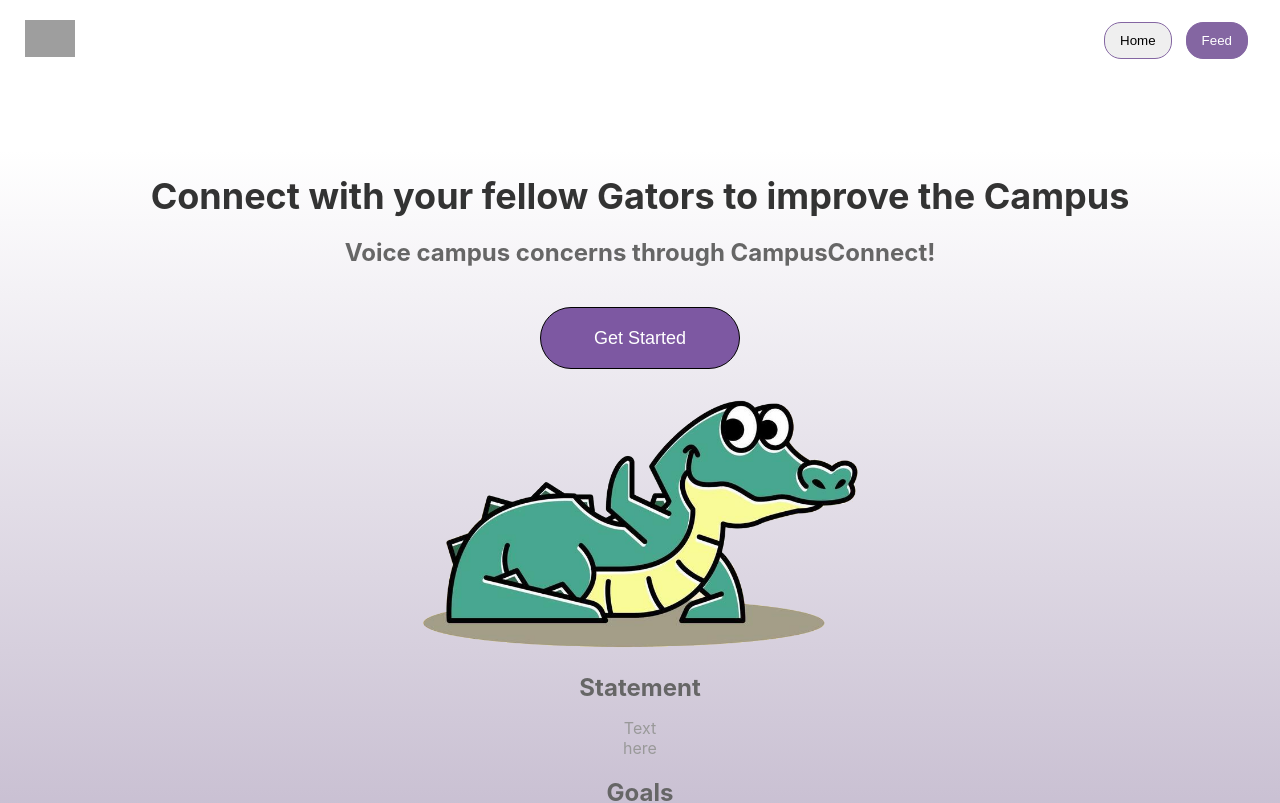
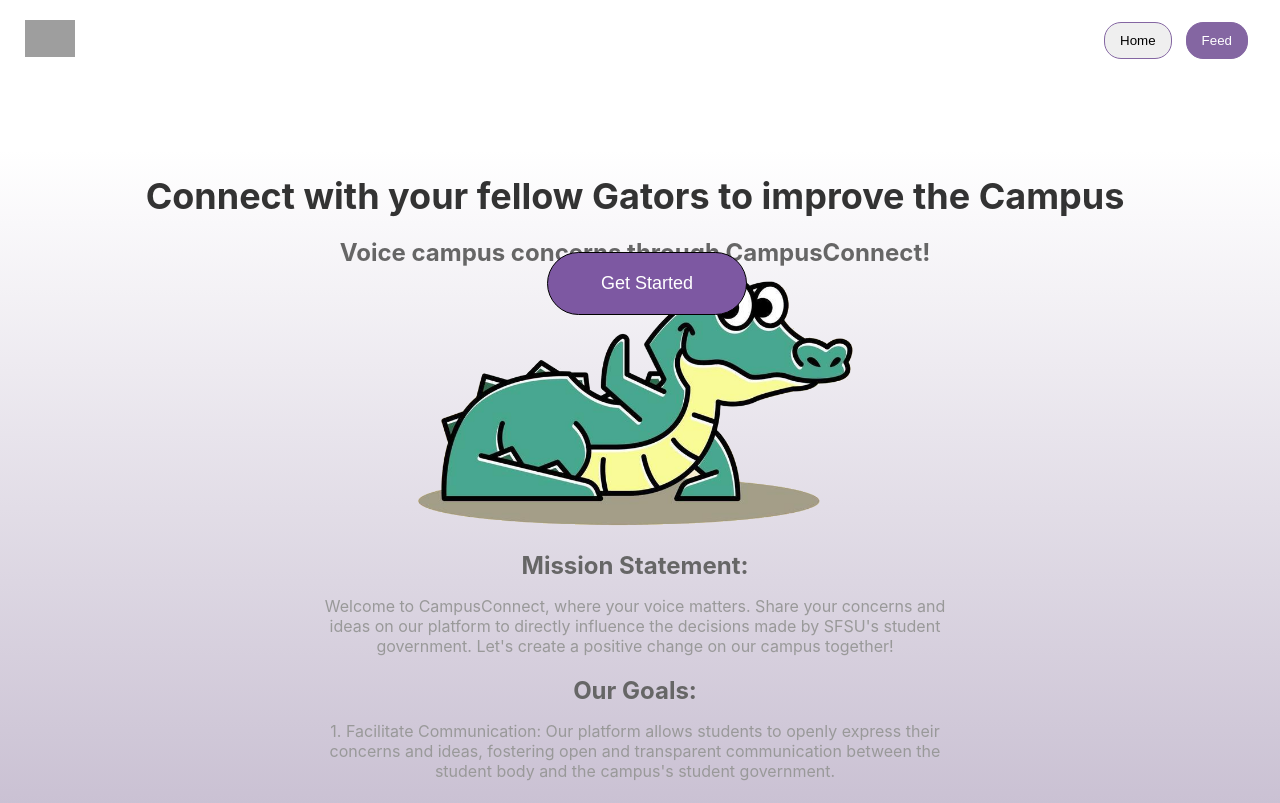
Before and after one commit to palina0k/CampusConnectWebsite, a React (Create React App) app: page / in a window 1280 px wide. Shown: the top 803 px of the page. Built offline with nearby package versions, Linux system fonts and the light colour scheme; grey boxes are pictures that could not be loaded.

Commit message:
some centering

```diff
--- a/src/pages/Feed.js
+++ b/src/pages/Feed.js
@@ -1,5 +1,4 @@
 import React from 'react';
-import "bootstrap/dist/js/bootstrap.bundle.min.js";
 import './Feed.css';
 import { useState, useEffect } from 'react';
 import "./Feed.css";
--- a/src/pages/Home.css
+++ b/src/pages/Home.css
@@ -1,10 +1,8 @@
 .container {
     display: flex;
-    justify-content: center;
     flex-direction: column;
     align-items: center;
     margin-top: 150px;
-    padding-bottom: 50px;
     background: linear-gradient(180deg,white, #bfb4ca);
     width: 100%;
 }
@@ -15,23 +13,27 @@
 }
 
 .home-button {
-    display: flex;
-    justify-content: center;
-    align-items: center;
     background-color:#7d58a2;
     color:white;
+    position: absolute;
     width:200px;
-    height:0px;
     border-radius: 40px;
+    padding: 20px;
     font-size: large;
-    padding: 30px;
-    margin-top: 30px;
-    margin-bottom: 30px;
+    margin-top: 20px;
+    left: 50%;
+    transform: translateX(-50%);
 }
 
 button:hover {
     background-color:#9b84b5;
     opacity: 1;
+}
+
+.titlecontainer {
+    text-align: center;
+    justify-content: center;
+    padding-right: 10px;
 }
 
 .title {
--- a/src/pages/Home.js
+++ b/src/pages/Home.js
@@ -16,10 +16,12 @@
                 <img src={alligator2} alt="gator" height={250}/>
             </div>
             <div className = "titlecontainer">
-                <h2 className="subtitle">Statement</h2>
-                <p className="description">Text here</p>
-                <h2 className="subtitle">Goals</h2>
-                <p className="description">text here</p >
+                <h2 className="subtitle">Mission Statement:</h2>
+                <p className="description">Welcome to CampusConnect, where your voice matters. Share your concerns and ideas on our platform to directly influence the decisions made by SFSU's student government. Let's create a positive change on our campus together!</p>
+                <h2 className="subtitle">Our Goals:</h2>
+                <p className="description">1. Facilitate Communication: Our platform allows students to openly express their concerns and ideas, fostering open and transparent communication between the student body and the campus's student government.</p >
+                <p className="description">2. Empower Student Body: Encourage active participation and engagement from the SFSU student body by providing a platform where their voices are heard and where they can directly inform the decision-making process.</p>
+                <p className="description"> 3. Drive Positive Change: Harness the collective input of students to drive positive changes and improvements on campus.</p>
             </div>
         </div>
     );
```
